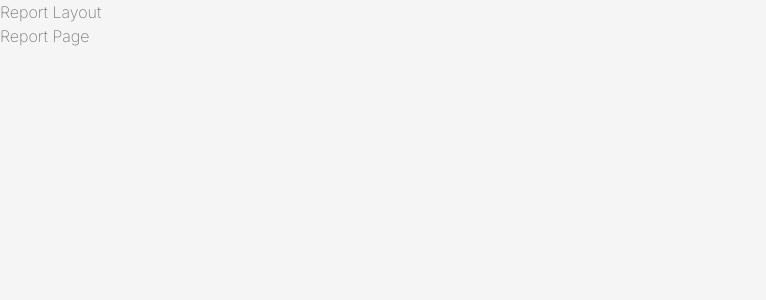
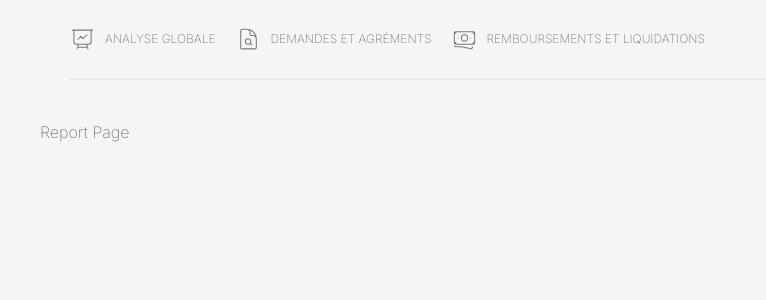
Before and after one commit to sylvain12/fdfp-report, a Next.js app: page /reports in a window 1280 px wide. Shown: the top 300 px of the page, without its empty margins (0-766 px from the left). Built offline with nearby package versions, Linux system fonts and the light colour scheme.

Commit message:
add report navigation

```diff
--- a/src/app/globals.css
+++ b/src/app/globals.css
@@ -1,5 +1,6 @@
 
 @import '../components/component.css';
+@import './reports/report.css';
 
 @tailwind base;
 @tailwind components;
@@ -69,7 +70,7 @@ svg path {
 
 .main-container {
   display: grid;
-  grid-template-columns: 50px 1fr 50px;
+  grid-template-columns: 1fr;
   grid-template-rows: 8rem 1fr;
   grid-template-areas:
   "navbar navbar"
@@ -111,8 +112,26 @@ svg path {
 }
 
 .main-content {
-  grid-column: 2/ -2;
+  grid-column: 1/ -1;
   grid-area: content;
+}
+
+
+
+/* Report global css
+ */
+.report-container {
+  display: grid;
+  grid-template-columns: 70px 1fr 300px 70px;
+  grid-template-rows: 8rem 1fr;
+}
+
+.report-nav {
+  /* box-shadow: #0000000d 0px 0px 5px 0px; */
+  border-bottom: 2px solid #0000000d;
+  display: grid;
+  grid-template-columns: 1fr 400px;
+  /* justify-items: center; */
 }
 
 /* @media (prefers-color-scheme: dark) {
--- a/src/app/reports/layout.tsx
+++ b/src/app/reports/layout.tsx
@@ -1,12 +1,16 @@
-const ReportLayout = ({children}: Readonly<{
-children: React.ReactNode;
+import ReportNav from "./report-nav";
+
+const ReportLayout = ({
+  children,
+}: Readonly<{
+  children: React.ReactNode;
 }>) => {
-    return (
-        <div>
-            <h2>Report Layout</h2>
-            {children}
-        </div>
-    )
-}
+  return (
+    <div className="report-container">
+      <ReportNav />
+      {children}
+    </div>
+  );
+};
 
-export default ReportLayout
+export default ReportLayout;
--- a/src/app/reports/page.tsx
+++ b/src/app/reports/page.tsx
@@ -1,7 +1,10 @@
+import ReportNav from "./report-nav";
 
 const ReportPage = () => {
-    return (
-        <div>Report Page</div>
-    )
-}
-export default ReportPage
+  return (
+    <div className="report-content pt-[4rem] px-[4rem]">
+      <div>Report Page</div>
+    </div>
+  );
+};
+export default ReportPage;
--- /dev/null
+++ b/src/app/reports/report-nav.tsx
@@ -0,0 +1,60 @@
+"use client";
+
+import { TLink } from "@/types/navigation.type";
+import React from "react";
+import {
+  PresentationChartLineIcon,
+  DocumentMagnifyingGlassIcon,
+  BanknotesIcon,
+} from "@heroicons/react/24/outline";
+
+import { usePathname } from "next/navigation";
+import { clsx } from "clsx";
+import Link from "next/link";
+
+const reportNavs: TLink[] = [
+  {
+    name: "Analyse globale",
+    href: "",
+    active: true,
+    icon: PresentationChartLineIcon,
+  },
+  {
+    name: "Demandes et Agréments",
+    href: "",
+    active: false,
+    icon: DocumentMagnifyingGlassIcon,
+  },
+  {
+    name: "Remboursements et liquidations",
+    href: "",
+    active: false,
+    icon: BanknotesIcon,
+  },
+];
+
+export default function ReportNav() {
+  const pathname = usePathname();
+  return (
+    <div className="report-nav">
+      <div className="report-nav-menu">
+        {reportNavs.map((nav) => {
+          const ReportIcon = nav.icon;
+          return (
+            <Link
+              href={nav.href}
+              key={nav.name}
+              className={clsx("report-nav-menu-link", {
+                active: pathname === nav.href,
+              })}
+            >
+              <ReportIcon className="w-10" />
+              {nav.name}
+            </Link>
+          );
+        })}
+      </div>
+      <div className="report-nav-actions"></div>
+    </div>
+  );
+}
--- /dev/null
+++ b/src/app/reports/report.css
@@ -0,0 +1,33 @@
+
+
+@layer components {
+    .report-nav {
+        @apply col-start-2 col-end-4
+    }
+
+    .report-nav-menu {
+        @apply col-start-1 col-end-2 flex items-center
+    }
+
+    .report-nav-menu-link {
+        @apply text-[1.2rem] h-full uppercase flex items-center gap-[1rem] relative
+    }
+
+    .report-nav-menu-link:nth-child(2) {
+        @apply px-[2rem]
+    }
+
+    .report-nav-menu-link.active {
+        @apply relative after:absolute after:bottom-0 after:left-0 after:right-0 after:bg-fdfp-main after:content-[''] after:h-[2px] after:w-full text-fdfp-main font-normal
+    }
+
+
+
+    .report-nav-actions {
+        @apply col-start-2 col-end-3
+    }
+
+    .report-content{
+        @apply col-start-1 col-end-5 row-start-2 row-end-3
+    }
+}
```
